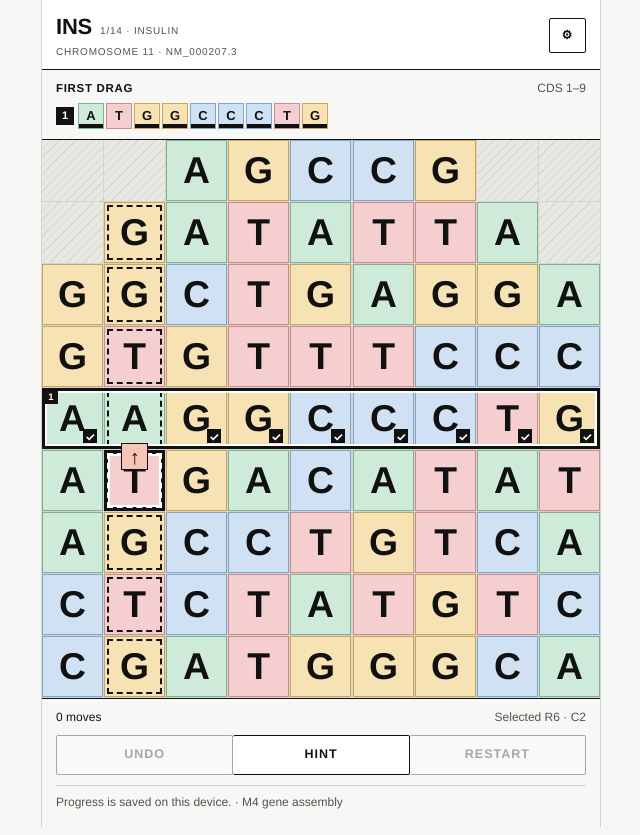
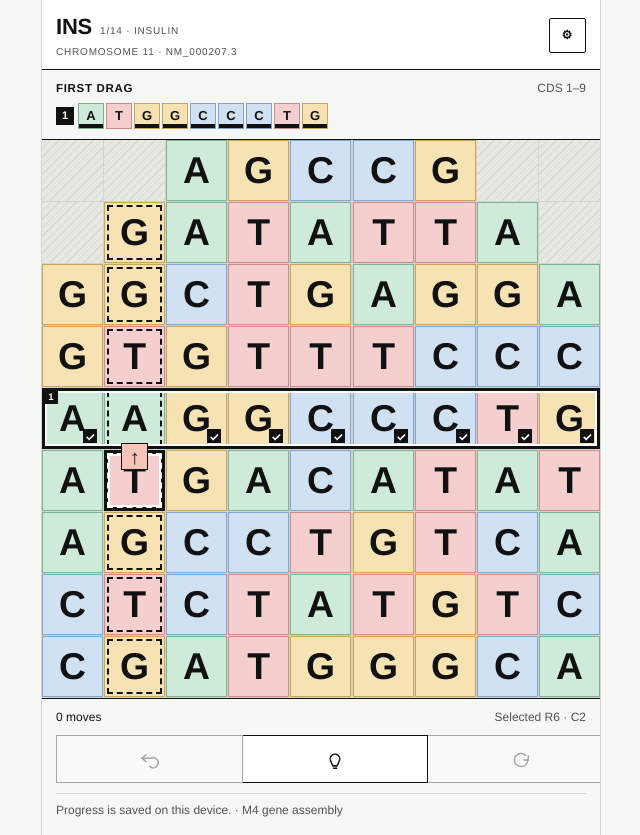
Before and after one commit to mburv/genome, a React (Vite) app: page / in a window 1280 px wide. Shown: the whole page, without its empty margins (319-959 px from the left). Built offline with nearby package versions, Linux system fonts and the light colour scheme.

Commit message:
UI: full-width energy bar and a six-icon action row
The under-board energy meter now spans the tray, and CRISPR, Ligase,
Scaffold, Undo, Hint and Restart sit in one equal-width icon row that
fits at 320px and 390px. Powers stay hidden on the opening puzzle.

```diff
--- a/src/ui/PlayScreen.tsx
+++ b/src/ui/PlayScreen.tsx
@@ -383,9 +383,10 @@ export function PlayScreen({ def, save, persist, reducedMotion, onPlay, onMap, o
       </div>
       {def.tokens && puzzle.board[selected] !== '.' && <TokenInspector def={def} puzzle={puzzle} cell={selected} />}
 
-      {powers && !solvedView && (
+      {!solvedView && (
         <PowerTray
           energy={energy}
+          powersEnabled={powers}
           freeUses={puzzle.freeUses}
           locks={puzzle.locks}
           scaffold={puzzle.scaffold}
@@ -394,17 +395,16 @@ export function PlayScreen({ def, save, persist, reducedMotion, onPlay, onMap, o
           highlightRelease={activeHint?.kind === 'release'}
           onPick={pickPower}
           onRelease={() => dispatch({ type: 'release' })}
+          canUndo={puzzle.history.length > 0}
+          canRestart={puzzle.moves > 0 || puzzle.history.length > 0}
+          onUndo={() => dispatch({ type: 'undo' })}
+          onHint={showHint}
+          onRestart={() => dispatch({ type: 'restart' })}
           notice={trayNote ?? undefined}
         />
       )}
 
-      {!solvedView && (panel ?? (
-        <div className="actions">
-          <button type="button" onClick={() => dispatch({ type: 'undo' })} disabled={puzzle.history.length === 0}>Undo</button>
-          <button type="button" onClick={showHint}>Hint</button>
-          <button type="button" onClick={() => dispatch({ type: 'restart' })} disabled={puzzle.moves === 0 && puzzle.history.length === 0}>Restart</button>
-        </div>
-      ))}
+      {!solvedView && panel}
       {activeHint?.kind === 'undo' && !solvedView && (
         <div className="solved-bar">
           <button type="button" className="primary" onClick={() => rewind(activeHint.count)} data-testid="rewind">Undo ×{activeHint.count}</button>
--- a/src/ui/PowerTray.tsx
+++ b/src/ui/PowerTray.tsx
@@ -1,5 +1,6 @@
 import { ENERGY_CAP, POWER_COST, POWERS, type Scaffold } from '../engine/powers.ts';
 import type { Base, Power } from '../engine/types.ts';
+import { IconBolt, IconCrispr, IconHint, IconLigase, IconRestart, IconScaffold, IconUndo } from './icons.tsx';
 
 export const POWER_LABEL: Record<Power, string> = { crispr: 'CRISPR', ligase: 'Ligase', scaffold: 'Scaffold' };
 export const POWER_ICON: Record<Power, string> = { crispr: '✂︎', ligase: '🔗', scaffold: '⌒' };
@@ -9,8 +10,15 @@ export const POWER_BLURB: Record<Power, string> = {
   scaffold: 'Bridge a 1–2 cell gap for 3 rotations',
 };
 
+const POWER_GLYPH: Record<Power, typeof IconCrispr> = {
+  crispr: IconCrispr,
+  ligase: IconLigase,
+  scaffold: IconScaffold,
+};
+
 interface TrayProps {
   energy: number;
+  powersEnabled: boolean;
   freeUses: readonly Power[];
   locks: readonly number[];
   scaffold: Scaffold | null;
@@ -19,42 +27,62 @@ interface TrayProps {
   highlightRelease: boolean;
   onPick: (p: Power) => void;
   onRelease: () => void;
+  canUndo: boolean;
+  canRestart: boolean;
+  onUndo: () => void;
+  onHint: () => void;
+  onRestart: () => void;
   notice?: string | undefined;
 }
 
-/** Energy meter + the three powers. Tapping an unaffordable power explains why (costs nothing). */
-export function PowerTray({ energy, freeUses, locks, scaffold, active, disabled, highlightRelease, onPick, onRelease, notice }: TrayProps) {
+/** Full-width energy meter + a six-icon action row (powers hidden on the opening puzzle). */
+export function PowerTray({
+  energy, powersEnabled, freeUses, locks, scaffold, active, disabled, highlightRelease,
+  onPick, onRelease, canUndo, canRestart, onUndo, onHint, onRestart, notice,
+}: TrayProps) {
   return (
-    <section className="tray" aria-label="Enzyme power-ups" data-testid="power-tray">
-      <div className="energy" data-testid="energy" aria-label={`Energy ${energy} of ${ENERGY_CAP}`} title="Energy: +1 for each reference codon you first complete with a normal move. Level-local; resets on restart.">
-        <span className="bolt" aria-hidden="true">⚡</span>
-        <b>{energy}</b>
-        <span className="pips" aria-hidden="true">{Array.from({ length: ENERGY_CAP }, (_, i) => <i key={i} className={i < energy ? 'on' : ''} />)}</span>
-      </div>
-      <div className="powers">
-        {POWERS.map((p) => {
+    <section className="tray" aria-label={powersEnabled ? 'Enzyme power-ups' : 'Puzzle controls'} data-testid="power-tray">
+      {powersEnabled && (
+        <div className="energy" data-testid="energy" aria-label={`Energy ${energy} of ${ENERGY_CAP}`} title="Energy: +1 for each reference codon you first complete with a normal move. Level-local; resets on restart.">
+          <span className="bolt" aria-hidden="true"><IconBolt /></span>
+          <b>{energy}</b>
+          <span className="pips" aria-hidden="true">{Array.from({ length: ENERGY_CAP }, (_, i) => <i key={i} className={i < energy ? 'on' : ''} />)}</span>
+        </div>
+      )}
+      <div className="icon-row" data-testid="icon-row" role="toolbar" aria-label="Puzzle actions">
+        {powersEnabled && POWERS.map((p) => {
           const free = freeUses.includes(p);
           const affordable = free || energy >= POWER_COST[p];
+          const Glyph = POWER_GLYPH[p];
           return (
             <button
               key={p}
               type="button"
-              className={`power p-${p} ${active === p ? 'active' : ''} ${affordable ? '' : 'poor'}`}
+              className={`icon-btn power p-${p} ${active === p ? 'active' : ''} ${affordable ? '' : 'poor'}`}
               onClick={() => onPick(p)}
               disabled={disabled}
               aria-pressed={active === p}
               aria-label={`${POWER_LABEL[p]}: ${POWER_BLURB[p]}. ${free ? 'Free tutorial use' : `Costs ${POWER_COST[p]} energy`}`}
+              title={`${POWER_LABEL[p]} — ${free ? 'Free tutorial use' : `⚡${POWER_COST[p]}`}`}
               data-testid={`power-${p}`}
             >
-              <span className="p-icon" aria-hidden="true">{POWER_ICON[p]}</span>
-              <span className="p-name">{POWER_LABEL[p]}</span>
+              <Glyph />
               <span className={`p-cost ${free ? 'free' : ''}`}>{free ? 'FREE' : `⚡${POWER_COST[p]}`}</span>
             </button>
           );
         })}
+        <button type="button" className="icon-btn" onClick={onUndo} disabled={disabled || !canUndo} aria-label="Undo" title="Undo last move" data-testid="action-undo">
+          <IconUndo />
+        </button>
+        <button type="button" className="icon-btn" onClick={onHint} disabled={disabled} aria-label="Hint" title="Show a recovery drag" data-testid="action-hint">
+          <IconHint />
+        </button>
+        <button type="button" className="icon-btn" onClick={onRestart} disabled={disabled || !canRestart} aria-label="Restart" title="Restart this level" data-testid="action-restart">
+          <IconRestart />
+        </button>
       </div>
       {notice && <p className="tray-note" data-testid="tray-note">{notice}</p>}
-      {(locks.length > 0 || scaffold) && (
+      {powersEnabled && (locks.length > 0 || scaffold) && (
         <div className="power-status">
           {locks.length > 0 && (
             <button type="button" className={`release ${highlightRelease ? 'pulse' : ''}`} onClick={onRelease} disabled={disabled} data-testid="release">
--- /dev/null
+++ b/src/ui/icons.tsx
@@ -0,0 +1,75 @@
+/** Shared 24×24 line icons for the under-board action row (D-UI-15). */
+const ATTR = {
+  viewBox: '0 0 24 24',
+  fill: 'none',
+  stroke: 'currentColor',
+  strokeWidth: 1.6,
+  strokeLinecap: 'square' as const,
+  strokeLinejoin: 'miter' as const,
+  'aria-hidden': true as const,
+  focusable: false,
+  width: 22,
+  height: 22,
+};
+
+export function IconBolt() {
+  return (
+    <svg {...ATTR} width={14} height={14}>
+      <path d="M13 2L6 13h5l-1 9 8-12h-5l2-8z" fill="currentColor" stroke="none" />
+    </svg>
+  );
+}
+
+export function IconCrispr() {
+  return (
+    <svg {...ATTR}>
+      <circle cx="6.5" cy="6.5" r="2.4" />
+      <circle cx="6.5" cy="17.5" r="2.4" />
+      <path d="M8.3 7.8L20 17.5M8.3 16.2L20 6.5" />
+    </svg>
+  );
+}
+
+export function IconLigase() {
+  return (
+    <svg {...ATTR}>
+      <path d="M9.5 8H7.2a3.2 3.2 0 000 8h2.3M14.5 8h2.3a3.2 3.2 0 010 8h-2.3M8.5 12h7" />
+    </svg>
+  );
+}
+
+export function IconScaffold() {
+  return (
+    <svg {...ATTR}>
+      <path d="M3 18V8h2.2v5.5h13.6V8H21v10" />
+      <path d="M5.2 13.5c3.3-5.4 10.3-5.4 13.6 0" />
+    </svg>
+  );
+}
+
+export function IconUndo() {
+  return (
+    <svg {...ATTR}>
+      <path d="M8.5 6.5L4.5 10l4 3.5" />
+      <path d="M4.5 10H14a5.5 5.5 0 11-1.2 9" />
+    </svg>
+  );
+}
+
+export function IconHint() {
+  return (
+    <svg {...ATTR}>
+      <path d="M8 14.2A5.2 5.2 0 1116 14.2C16 16 15.1 17.1 14.1 18.2H9.9C8.9 17.1 8 16 8 14.2z" />
+      <path d="M10 18.2h4M10.5 21h3" />
+    </svg>
+  );
+}
+
+export function IconRestart() {
+  return (
+    <svg {...ATTR}>
+      <path d="M20 7.5V12h-4.5" />
+      <path d="M19.2 12a7.2 7.2 0 11-2.1-5.1" />
+    </svg>
+  );
+}
--- a/src/ui/styles.css
+++ b/src/ui/styles.css
@@ -330,23 +330,23 @@ footer { text-align: left; padding-top: 8px; border-top: 1px solid var(--rule);
 .card-meta dd { margin: 0; overflow-wrap: anywhere; }
 .seq-wrap { white-space: pre; overflow-x: auto; }
 
-/* ---------- Enzyme tray ---------- */
-.tray { display: flex; flex-direction: column; gap: 6px; }
-.energy { display: flex; align-items: center; gap: 6px; font-size: 13px; color: var(--ink); font-weight: 700; }
-.energy b { font-size: 15px; min-width: 10px; }
-.pips { display: flex; gap: 2px; }
-.pips i { width: 14px; height: 6px; background: var(--stone); border: 1px solid var(--rule); }
+/* ---------- Enzyme tray + action icons (D-UI-15) ---------- */
+.tray { display: flex; flex-direction: column; gap: 6px; width: 100%; }
+.energy { display: flex; align-items: center; gap: 8px; width: 100%; font-size: 13px; color: var(--ink); font-weight: 700; }
+.energy .bolt { display: grid; place-items: center; flex: none; color: var(--amber); }
+.energy b { font-size: 15px; min-width: 1.1em; flex: none; }
+.pips { display: flex; flex: 1; gap: 2px; min-width: 0; }
+.pips i { flex: 1; height: 8px; background: var(--stone); border: 1px solid var(--rule); }
 .pips i.on { background: var(--butter); border-color: var(--butter-edge); }
-.powers { display: grid; grid-template-columns: repeat(3, 1fr); gap: 0; }
-.powers .power + .power { border-left: 0; }
-.power { display: grid; grid-template-columns: auto 1fr; grid-template-rows: auto auto; column-gap: 6px; align-items: center; text-align: left; padding: 7px 8px; }
-.power .p-icon { grid-row: span 2; font-size: 17px; }
-.power .p-name { font-weight: 700; font-size: 13px; }
-.power .p-cost { font-size: 11px; color: var(--amber); font-weight: 700; }
-.power .p-cost.free { color: var(--green); letter-spacing: 0.06em; }
-.power.poor { opacity: 0.5; }
-.power.active { background: var(--ink); color: var(--white); }
-.power.active .p-cost { color: var(--white); }
+.icon-row { display: flex; width: 100%; gap: 0; }
+.icon-row .icon-btn { flex: 1 1 0; min-width: 0; min-height: 44px; height: 48px; padding: 4px 0 3px; border-radius: 0; display: flex; flex-direction: column; align-items: center; justify-content: center; gap: 2px; }
+.icon-row .icon-btn + .icon-btn { border-left: 0; }
+.icon-row .icon-btn svg { display: block; flex: none; }
+.icon-row .p-cost { font-size: 9px; line-height: 1; color: var(--amber); font-weight: 700; letter-spacing: 0.02em; }
+.icon-row .p-cost.free { color: var(--green); letter-spacing: 0.04em; }
+.icon-row .power.poor { opacity: 0.45; }
+.icon-row .power.active { background: var(--ink); color: var(--white); }
+.icon-row .power.active .p-cost { color: var(--white); }
 .power-status { display: flex; gap: 6px; align-items: center; flex-wrap: wrap; }
 .release { padding: 6px 10px; font-size: 13px; border-color: var(--amber); }
 .release .free { font-size: 11px; color: var(--green); margin-left: 4px; }
```
Also changed, not shown: 2 other files (tests, documents, lock files or other folders).
